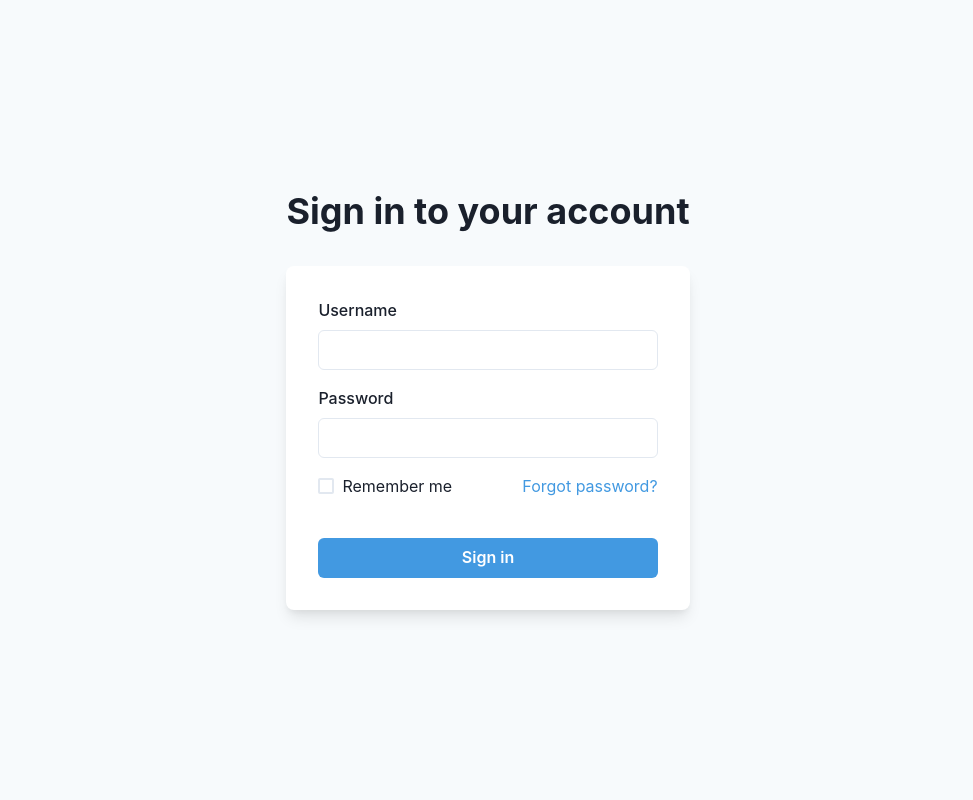
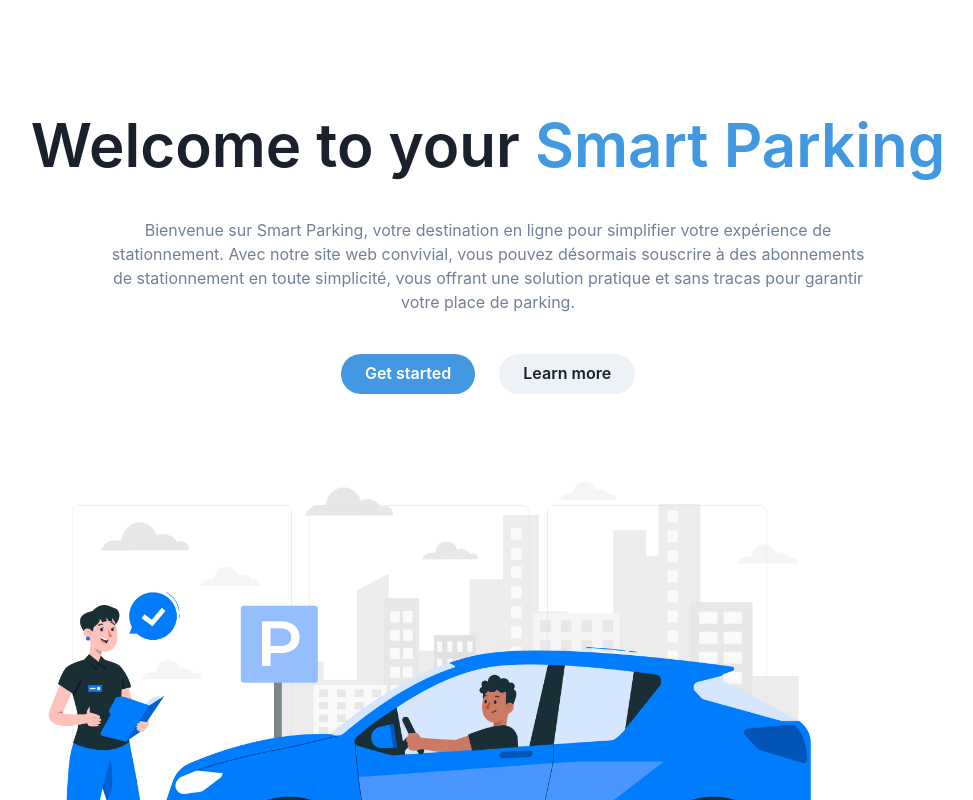
Before and after one commit to itsmeismaill/SmartParking_IoT, a React (Create React App) app in the folder client1/: page / in a window 1280 px wide. Shown: the top 800 px of the page, without its empty margins (152-1125 px from the left). Built offline with nearby package versions, Linux system fonts and the light colour scheme.

Commit message:
authentification + sign up + landing page

```diff
--- a/client1/src/App.js
+++ b/client1/src/App.js
@@ -4,6 +4,7 @@ import { BrowserRouter as Router, Route, Routes } from 'react-router-dom';
 import Authentification from './pages/Authentification';
 import SignUp from './pages/SignUp';
 import { ChakraProvider } from '@chakra-ui/react'
+import Landing from './pages/Landing';
 
 
 const App = () => {
@@ -12,8 +13,9 @@ const App = () => {
 
     <Router>
       <Routes>
-        <Route path="/" element={<Authentification />} />
+        <Route path="/Authentification" element={<Authentification />} />
         <Route path="/SignUp" element={<SignUp/>} />
+        <Route path="/" element={<Landing/>} />
       </Routes>
     </Router>
     </ChakraProvider>
--- a/client1/src/pages/Authentification.jsx
+++ b/client1/src/pages/Authentification.jsx
@@ -12,8 +12,10 @@ import {
   Text,
   useColorModeValue,
 } from '@chakra-ui/react';
+import { Link, useNavigate } from 'react-router-dom'
 
 const Authentification = () => {
+  const navigate = useNavigate();
   const [formData, setFormData] = useState({
     username: '',
     password: '',
@@ -92,6 +94,7 @@ const Authentification = () => {
                 <Checkbox>Remember me</Checkbox>
                 <Text color={'blue.400'}>Forgot password?</Text>
               </Stack>
+
               <Button
                 bg={'blue.400'}
                 color={'white'}
@@ -99,8 +102,20 @@ const Authentification = () => {
                 _hover={{
                   bg: 'blue.500',
                 }}>
-                Sign in
+                Sign In
               </Button>
+
+              <Button
+                bg={'blue.400'}
+                color={'white'}
+                _hover={{
+                  bg: 'blue.500',
+
+                }}
+                 onClick={()=>navigate("/SignUp")}>
+                Sign Up
+              </Button>
+
             </Stack>
           </Stack>
         </Box>
--- a/client1/src/pages/Landing.jsx
+++ b/client1/src/pages/Landing.jsx
@@ -0,0 +1,65 @@
+
+import React from 'react'
+
+import {
+  Flex,
+  Container,
+  Heading,
+  Stack,
+  Text,
+  Button,
+  Icon,
+  IconProps,
+} from '@chakra-ui/react'
+import { Link } from 'react-router-dom'
+import image from '../img/NewIllustration.jpg'
+
+/**
+ * @param {IconProps} props
+ */
+
+
+const  Landing=()=> {
+  return (
+    <Container maxW={'5xl'}>
+      <Stack
+        textAlign={'center'}
+        align={'center'}
+        spacing={{ base: 8, md: 10 }}
+        py={{ base: 20, md: 28 }}>
+        <Heading
+          fontWeight={600}
+          fontSize={{ base: '3xl', sm: '4xl', md: '6xl' }}
+          lineHeight={'110%'}>
+          Welcome to your{' '}
+          <Text as={'span'} color={'blue.400'}>
+            Smart Parking
+          </Text>
+        </Heading>
+        <Text color={'gray.500'} maxW={'3xl'}>
+        Bienvenue sur Smart Parking, votre destination en ligne pour simplifier votre expérience de stationnement. Avec notre site web convivial, vous pouvez désormais souscrire à des abonnements de stationnement en toute simplicité, vous offrant une solution pratique et sans tracas pour garantir votre place de parking.
+        </Text>
+        <Stack spacing={6} direction={'row'}>
+            <Link to="/Authentification">
+          <Button
+            rounded={'full'}
+            px={6}
+            colorScheme={'blue'}
+            bg={'blue.400'}
+            _hover={{ bg: 'blue.500' }}>
+
+            Get started
+          </Button>
+          </Link>
+          <Button rounded={'full'} px={6}>
+            Learn more
+          </Button>
+        </Stack>
+        <Flex w={'full'} height={'570px'}>
+          <img src={image}  />
+        </Flex>
+      </Stack>
+    </Container>
+  )
+}
+export default Landing;
--- a/client1/src/pages/SignUp.jsx
+++ b/client1/src/pages/SignUp.jsx
@@ -16,8 +16,10 @@ import {
   Link,
 } from '@chakra-ui/react';
 import { ViewIcon, ViewOffIcon } from '@chakra-ui/icons';
+import { useNavigate } from 'react-router-dom';
 
 const SignUp = () => {
+    const navigate = useNavigate();
   const [showPassword, setShowPassword] = useState(false);
   const [formData, setFormData] = useState({
     id:'2',
@@ -143,7 +145,7 @@ const SignUp = () => {
             </Stack>
             <Stack pt={6}>
               <Text align={'center'}>
-                Already a user? <Link color={'blue.400'}>Login</Link>
+                Already a user? <Link onClick={()=>navigate("/Authentification")} color={'blue.400'}>Login</Link>
               </Text>
             </Stack>
           </Stack>
```
Also changed, not shown: client1/src/img/NewIllustration.jpg (added).
